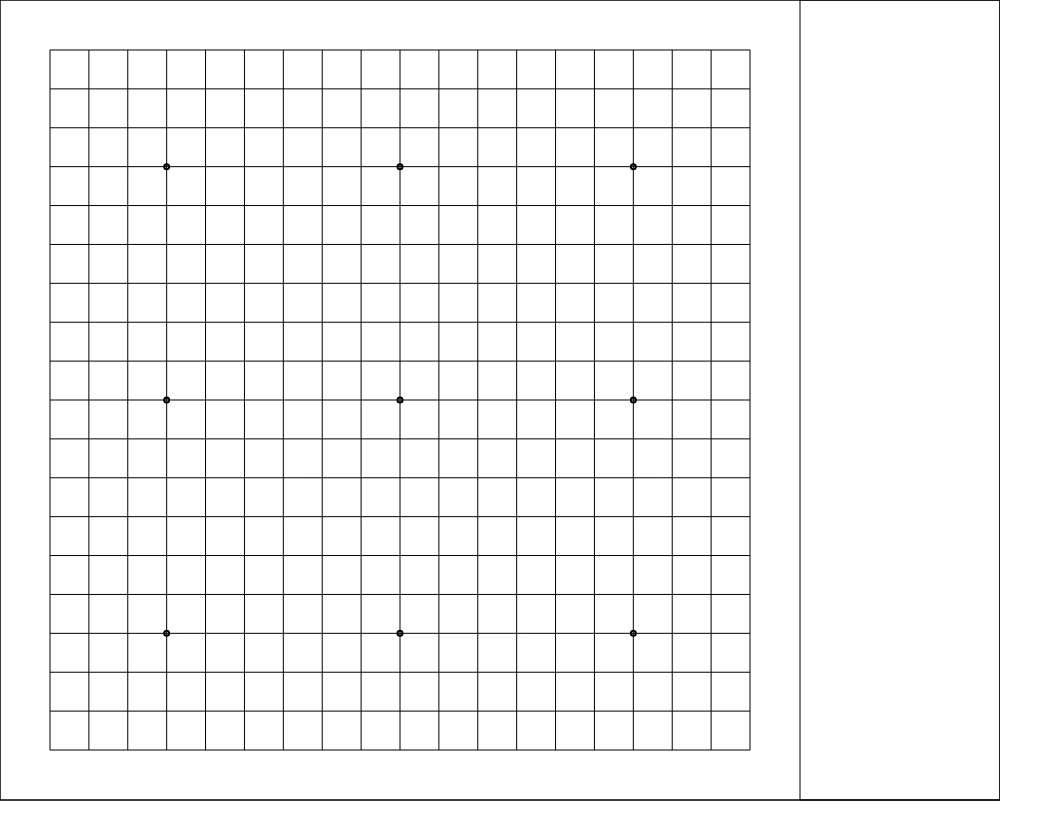
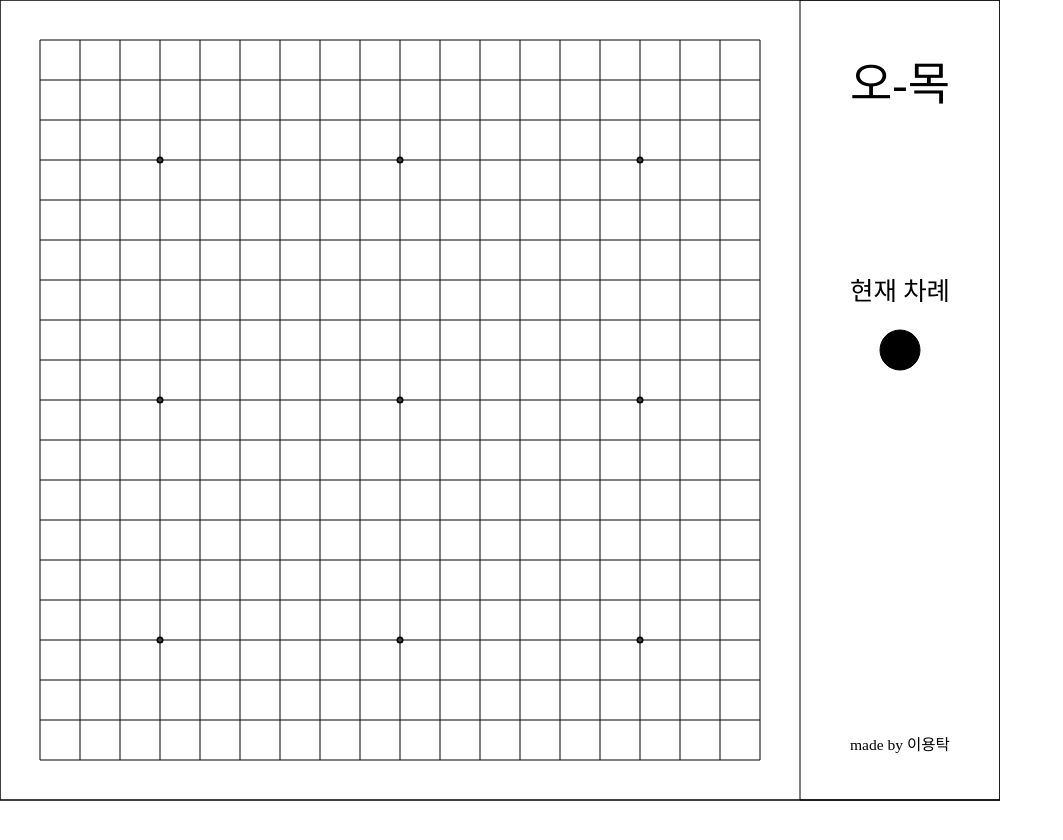
Before and after one commit to znspdlf15/TGomoku, a plain HTML site: page index.html in a window 1280 px wide. Shown: the whole page, without its empty margins (0-1063 px from the left). Drawn offline with Linux system fonts and the light colour scheme.

Commit message:
Drawable에서 파일들 세분화 및 ScoreBoard 일부 구현

```diff
--- a/index.html
+++ b/index.html
@@ -5,6 +5,11 @@
     <meta charset='utf-8'>
     <script type="text/javascript" src="./js/library.js"></script>
     <script type="text/javascript" src="./js/drawable/Drawable.js"></script>
+    <script type="text/javascript" src="./js/drawable/TText.js"></script>
+    <script type="text/javascript" src="./js/drawable/ContainerWindow.js"></script>
+    <script type="text/javascript" src="./js/drawable/GomokuBoard.js"></script>
+    <script type="text/javascript" src="./js/drawable/ScoreBoard.js"></script>
+    <script type="text/javascript" src="./js/drawable/Stone.js"></script>
     <script type="text/javascript" src="./js/Player.js"></script>
     <script type="text/javascript" src="./js/main.js"></script>
   </head>
--- a/js/drawable/ContainerWindow.js
+++ b/js/drawable/ContainerWindow.js
@@ -0,0 +1,24 @@
+function ContainerWindow(x, y, width, height, canvas){
+  Drawable.call(this, x, y, width, height, canvas);
+  this.score_board = this.makeChild(new ScoreBoard(this.x + this.width - 200, this.y, 200, this.height, canvas));
+  this.gomoku_board = this.makeChild(new GomokuBoard(this.x, this.y, this.width - 200, this.height, canvas));
+
+  this.draw = function(){
+    Drawable.prototype.draw.call(this);
+    var ctx = this.canvas.getContext("2d");
+    ctx.rect(this.x, this.y, this.width, this.height);
+    ctx.stroke();
+
+    this.score_board.draw();
+    this.gomoku_board.draw();
+  }
+
+  this.nextTurn = function(){
+    this.score_board.nextTurn();
+  }
+
+  this.getGomokuBoardState = function(){
+    return this.gomoku_board.getGomokuBoardState();
+  }
+}
+ContainerWindow.prototype = new Drawable();
--- a/js/drawable/Drawable.js
+++ b/js/drawable/Drawable.js
@@ -6,7 +6,7 @@ function Drawable(x, y, width, height, canvas) {
   this.canvas = canvas;
   this.items = [];
 };
-
+Drawable.prototype.parent;
 Drawable.prototype.items= [];
 
 Drawable.prototype.draw = function(){}
@@ -17,9 +17,24 @@ Drawable.prototype.onMouseClick = function(x, y){}
 
 Drawable.prototype.onMouseOver = function(x, y){}
 
+
+Drawable.prototype.setParent = function(parent){
+  this.parent = parent;
+}
+
 Drawable.prototype.addItem = function(item){
   this.items.push(item);
 }
+
+Drawable.prototype.makeChild = function(obj){
+  this.addItem(obj);
+  obj.setParent(this);
+  return obj;
+}
+
+// Drawable.parototype.init = function(){
+//   this.items.forEach( x => x.init() );
+// }
 
 Drawable.prototype.isInside = function(x, y){
   if ( this.x <= x && x <= this.x + this.width && this.y <= y && y <= this.y + this.height ){
@@ -41,145 +56,3 @@ Drawable.prototype.findItemAtPoint = function(x, y){
 
   return this;
 }
-
-function ContainerWindow(x, y, width, height, canvas){
-  Drawable.call(this, x, y, width, height, canvas);
-  this.score_board = new ScoreBoard(this.x + this.width - 200, this.y, 200, this.height, canvas);
-  this.gomoku_board = new GomokuBoard(this.x, this.y, this.width - 200, this.height, canvas);
-  this.addItem(this.score_board);
-  this.addItem(this.gomoku_board);
-
-  this.draw = function(){
-    Drawable.prototype.draw.call(this);
-    var ctx = this.canvas.getContext("2d");
-    ctx.rect(this.x, this.y, this.width, this.height);
-    ctx.stroke();
-
-    this.score_board.draw();
-    this.gomoku_board.draw();
-  };
-};
-
-ContainerWindow.prototype = new Drawable();
-
-function ScoreBoard(x, y, width, height, canvas){
-  Drawable.call(this, x, y, width, height, canvas);
-
-  this.draw = function(){
-    var ctx = this.canvas.getContext("2d");
-    ctx.rect(this.x, this.y, this.width, this.height);
-    ctx.stroke();
-  };
-};
-ScoreBoard.prototype = new Drawable();
-
-function GomokuBoard(x, y, width, height, canvas, size=19, member_count=2) {
-  Drawable.call(this, x, y, width, height, canvas);
-  this.board_x = this.x + 50, this.board_y = this.y + 50;
-  this.board_width = this.width - 100, this.board_height = this.height - 100;
-  this.size = size;
-  this.turn = 1;
-  this.member_count = member_count;
-  this.gomoku_map = new Array(this.size).fill(0).map(x => new Array(this.size).fill(0));
-
-  this.draw = function(){
-    var ctx = canvas.getContext("2d");
-
-    var i;
-    for ( i = 0; i < this.size; i++ ){
-      ctx.beginPath();
-      ctx.moveTo(this.board_x + this.board_width/(this.size-1) * i, this.board_y);
-      ctx.lineTo(this.board_x + this.board_width/(this.size-1) * i, this.board_y + this.board_height);
-      ctx.stroke();
-    }
-    for ( i = 0; i < this.size; i++ ){
-      ctx.beginPath();
-      ctx.moveTo(this.board_x, this.board_y + this.board_height/(this.size-1) * i);
-      ctx.lineTo(this.board_x + this.board_width, this.board_y + this.board_height/(this.size-1) * i);
-      ctx.stroke();
-    }
-
-    var point;
-    if ( this.size == 19 ){
-      point = new Array(new Array(9), new Array(2));
-      point = [[4, 4], [4, 10], [4, 16], [10, 4], [10, 10], [10, 16], [16, 4], [16, 10], [16, 16]];
-    }
-
-    ctx.lineWidth = 5;
-    for ( i = 0; i < point.length; i++ ){
-      var x = point[i][0] - 1;
-      var y = point[i][1] - 1;
-      ctx.beginPath();
-      ctx.arc(this.board_x + this.board_width/(this.size-1) * x, this.board_y + this.board_height/(this.size-1) * y, 1, 0, 2 * Math.PI);
-      ctx.stroke();
-    }
-  }
-}
-GomokuBoard.prototype = new Drawable();
-
-GomokuBoard.prototype.board_x;
-GomokuBoard.prototype.board_y;
-GomokuBoard.prototype.board_width;
-GomokuBoard.prototype.board_height;
-GomokuBoard.prototype.size;
-GomokuBoard.prototype.turn;
-GomokuBoard.prototype.member_count;
-
-GomokuBoard.prototype.nextTurn = function(){
-  this.turn = this.turn % this.member_count + 1;
-}
-GomokuBoard.prototype.onMouseMove = function(x, y){
-
-}
-
-GomokuBoard.prototype.onMouseClick = function(x, y){
-  // for test
-  var stone = this.findGomokuMapPosition(x, y);
-
-  if ( this.gomoku_map[stone.idx.y][stone.idx.x] == 0 ){
-    var now_color = TColor.getColor(this.turn);
-
-    this.gomoku_map[stone.idx.y][stone.idx.x] = TColor[now_color];
-    var stone = new Stone(stone.point.x, stone.point.y, stone.width / 5 * 4, stone.height / 5 * 4, canvas, now_color);
-    this.addItem(stone);
-    this.nextTurn();
-    stone.draw();
-  } else {
-
-  }
-
-}
-
-GomokuBoard.prototype.findGomokuMapPosition = function(x, y){
-  var interval_width = this.board_width / (this.size-1);
-  var interval_height = this.board_height / (this.size-1);
-
-  var idx_x = parseInt((x + interval_width / 2 - this.board_x ) / interval_width );
-  var idx_y = parseInt((y + interval_height / 2 - this.board_y ) / interval_height );
-  var point_x = this.board_width / (this.size-1) * idx_x + this.board_x;
-  var point_y = this.board_height / (this.size-1) * idx_y + this.board_y;
-
-  return { idx: {x: idx_x, y: idx_y}, point:{x: point_x, y: point_y}, width: interval_width, height: interval_height };
-}
-
-function Stone(x, y, width, height, canvas, color){
-  Drawable.call(this, x, y, width, height, canvas);
-  // 다른 객체와의 호환성을 맞추기 위해서 x, y 조정
-  this.x = x - width/2;
-  this.y = y - height/2;
-  this.color = color;
-}
-
-Stone.prototype = new Drawable();
-
-Stone.prototype.draw = function(){
-  var ctx = this.canvas.getContext("2d");
-
-  ctx.lineWidth = 1;
-
-  ctx.beginPath();
-  ctx.arc(this.x + this.width/2, this.y + this.height/2, this.width/2, 0, 2 * Math.PI);
-  ctx.fillStyle = this.color;
-  ctx.stroke();
-  ctx.fill();
-}
--- /dev/null
+++ b/js/drawable/GomokuBoard.js
@@ -0,0 +1,98 @@
+function GomokuBoard(x, y, width, height, canvas, size=19, member_count=4) {
+  Drawable.call(this, x, y, width, height, canvas);
+  this.margin = 0.05;
+  this.board_x = this.x + this.width * this.margin, this.board_y = this.y + this.height * this.margin;
+  this.board_width = this.width - this.width * this.margin * 2, this.board_height = this.height - this.height * this.margin * 2;
+  this.size = size;
+  this.member_count = member_count;
+  this.gomoku_map = new Array(this.size).fill(0).map(x => new Array(this.size).fill(0));
+
+  this.draw = function(){
+    var ctx = canvas.getContext("2d");
+
+    var i;
+    for ( i = 0; i < this.size; i++ ){
+      ctx.beginPath();
+      ctx.moveTo(this.board_x + this.board_width/(this.size-1) * i, this.board_y);
+      ctx.lineTo(this.board_x + this.board_width/(this.size-1) * i, this.board_y + this.board_height);
+      ctx.stroke();
+    }
+    for ( i = 0; i < this.size; i++ ){
+      ctx.beginPath();
+      ctx.moveTo(this.board_x, this.board_y + this.board_height/(this.size-1) * i);
+      ctx.lineTo(this.board_x + this.board_width, this.board_y + this.board_height/(this.size-1) * i);
+      ctx.stroke();
+    }
+
+    var point;
+    if ( this.size == 19 ){
+      point = new Array(new Array(9), new Array(2));
+      point = [[4, 4], [4, 10], [4, 16], [10, 4], [10, 10], [10, 16], [16, 4], [16, 10], [16, 16]];
+    }
+
+    ctx.lineWidth = 5;
+    for ( i = 0; i < point.length; i++ ){
+      var x = point[i][0] - 1;
+      var y = point[i][1] - 1;
+      ctx.beginPath();
+      ctx.arc(this.board_x + this.board_width/(this.size-1) * x, this.board_y + this.board_height/(this.size-1) * y, 1, 0, 2 * Math.PI);
+      ctx.stroke();
+    }
+  }
+}
+GomokuBoard.prototype = new Drawable();
+
+GomokuBoard.prototype.board_x;
+GomokuBoard.prototype.board_y;
+GomokuBoard.prototype.board_width;
+GomokuBoard.prototype.board_height;
+GomokuBoard.prototype.size;
+GomokuBoard.prototype.turn_count = 1;
+GomokuBoard.prototype.member_count;
+
+GomokuBoard.prototype.nextTurn = function(){
+  this.turn_count = this.turn_count % this.member_count + 1;
+  var now_color = this.getNowColor();
+  this.parent.nextTurn();
+}
+
+GomokuBoard.prototype.getGomokuBoardState = function(){
+  var now_color = this.getNowColor();
+  console.log(now_color);
+  return { color: now_color };
+}
+GomokuBoard.prototype.onMouseMove = function(x, y){
+
+}
+GomokuBoard.prototype.getNowColor = function(){
+  return TColor.getColor(this.turn_count);
+}
+
+GomokuBoard.prototype.onMouseClick = function(x, y){
+  var stone = this.findGomokuMapPosition(x, y);
+
+  if ( this.gomoku_map[stone.idx.y][stone.idx.x] == 0 ){
+    var now_color = this.getNowColor();
+
+    this.gomoku_map[stone.idx.y][stone.idx.x] = TColor[now_color];
+    var stone = this.makeChild(new Stone(stone.point.x, stone.point.y, stone.width / 5 * 4, stone.height / 5 * 4, canvas, now_color));
+    this.nextTurn();
+    this.addItem(stone);
+    stone.draw();
+  } else {
+
+  }
+
+}
+
+GomokuBoard.prototype.findGomokuMapPosition = function(x, y){
+  var interval_width = this.board_width / (this.size-1);
+  var interval_height = this.board_height / (this.size-1);
+
+  var idx_x = parseInt((x + interval_width / 2 - this.board_x ) / interval_width );
+  var idx_y = parseInt((y + interval_height / 2 - this.board_y ) / interval_height );
+  var point_x = this.board_width / (this.size-1) * idx_x + this.board_x;
+  var point_y = this.board_height / (this.size-1) * idx_y + this.board_y;
+
+  return { idx: {x: idx_x, y: idx_y}, point:{x: point_x, y: point_y}, width: interval_width, height: interval_height };
+}
--- /dev/null
+++ b/js/drawable/ScoreBoard.js
@@ -0,0 +1,29 @@
+function ScoreBoard(x, y, width, height, canvas){
+  Drawable.call(this, x, y, width, height, canvas);
+  this.title = this.makeChild(new TText(this.x + this.width / 4, this.y + this.height / 8, this.width/2, 0, canvas));
+  this.title.setText("오-목");
+
+  this.turn_text = this.makeChild(new TText(this.x + this.width / 4, this.y + this.height * 3 / 8, this.width/2, 0, canvas));
+  this.turn_text.setText("현재 차례");
+
+  this.madeby_text = this.makeChild(new TText(this.x + this.width * 1 / 4, this.y + this.height * 15 / 16, this.width/2, 0, canvas));
+  this.madeby_text.setText("made by 이용탁");
+
+  this.draw = function(){
+    var ctx = this.canvas.getContext("2d");
+    ctx.rect(this.x, this.y, this.width, this.height);
+    ctx.stroke();
+
+    this.title.draw();
+    this.turn_text.draw();
+    this.madeby_text.draw();
+    this.now_stone = this.makeChild(new Stone(this.x + this.width / 2, this.y + this.height * 7 / 16, this.width/5, this.width/5, canvas, this.parent.getGomokuBoardState().color));
+    this.now_stone.draw();
+  };
+};
+ScoreBoard.prototype = new Drawable();
+
+ScoreBoard.prototype.nextTurn = function(){
+  this.now_stone = this.makeChild(new Stone(this.x + this.width / 2, this.y + this.height * 7 / 16, this.width/5, this.width/5, canvas, this.parent.getGomokuBoardState().color));
+  this.now_stone.draw();
+}
--- /dev/null
+++ b/js/drawable/Stone.js
@@ -0,0 +1,20 @@
+function Stone(x, y, width, height, canvas, color){
+  Drawable.call(this, x, y, width, height, canvas);
+  // 다른 객체와의 호환성을 맞추기 위해서 x, y 조정
+  this.x = x - width/2;
+  this.y = y - height/2;
+  this.color = color;
+}
+Stone.prototype = new Drawable();
+
+Stone.prototype.draw = function(){
+  var ctx = this.canvas.getContext("2d");
+
+  ctx.lineWidth = 1;
+
+  ctx.beginPath();
+  ctx.arc(this.x + this.width/2, this.y + this.height/2, this.width/2, 0, 2 * Math.PI);
+  ctx.fillStyle = this.color;
+  ctx.stroke();
+  ctx.fill();
+}
--- /dev/null
+++ b/js/drawable/TText.js
@@ -0,0 +1,25 @@
+function TText(x, y, width, height, canvas, text="", font="맑은고딕"){
+  Drawable.call(this, x, y, width, height, canvas);
+  this.text = text;
+  this.font = font;
+
+}
+TText.prototype = new Drawable();
+
+TText.prototype.text = "";
+TText.prototype.font;
+
+TText.prototype.setText = function(text){
+  this.text = text;
+}
+
+TText.prototype.draw = function(){
+  var ctx = this.canvas.getContext("2d");
+  var font_size = 10;
+
+  ctx.font = font_size + "px" + " " + this.font;
+  font_size = font_size * this.width / ctx.measureText(this.text).width;
+  ctx.font = font_size + "px" + " " + this.font;
+
+  ctx.fillText(this.text, this.x, this.y);
+}
```
Also changed, not shown: js/constant/constant.js (added).
